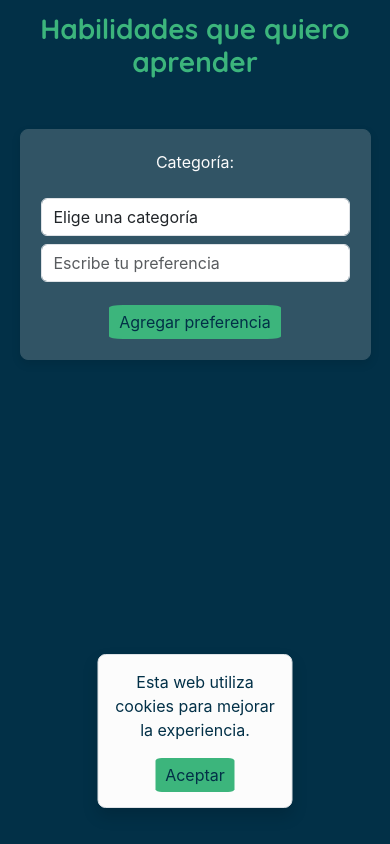
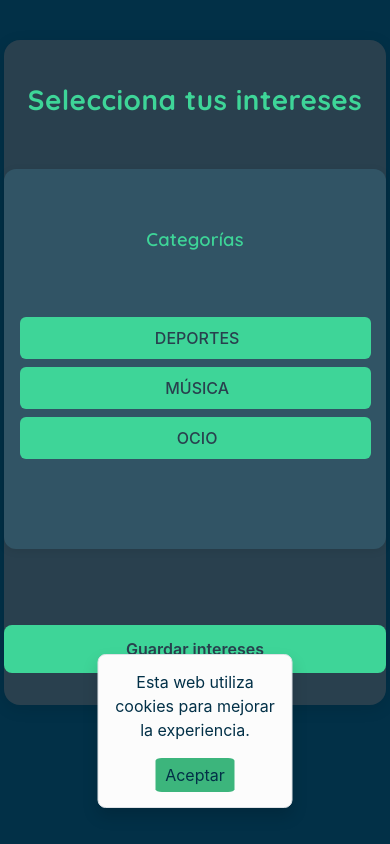
Before and after one commit to swaply-ext/swaply, an Angular app in the folder frontend/: page /interests in a window 390 px wide. Built offline with nearby package versions, Linux system fonts and the light colour scheme.

Commit message:
canvis a skills i interests per afegir hover amb nom de la skill o interest

```diff
--- a/frontend/src/app/pages/interests/interests.component.css
+++ b/frontend/src/app/pages/interests/interests.component.css
@@ -1 +1,200 @@
-/* Utilitzant els estils globals definits a style.css */
+/* File: skills.component.css */
+/* Uses global variables and utility classes from style.css (MIC format) */
+
+/* Main container */
+.container {
+  max-width: 800px;
+  margin: 40px auto;
+  padding: 24px 16px;
+  background: var(--background-secondary, #29404e);
+  border-radius: 16px;
+  box-shadow: 0 4px 16px rgba(0,0,0,0.10);
+}
+
+/* Main title */
+h1 {
+  text-align: center;
+  color: var(--primary-color-2, #3ed598);
+  font-family: var(--font-primary, 'Montserrat', sans-serif);
+  font-weight: 700;
+  margin-bottom: 28px;
+  letter-spacing: 0.5px;
+}
+
+/* Categories block */
+.categories {
+  background: var(--background-tertiary, #315465);
+  color: var(--text-on-dark, #fff);
+  border-radius: 12px;
+  padding: 20px 16px 16px 16px;
+  box-shadow: 0 2px 8px rgba(0,0,0,0.08);
+}
+
+/* Section titles */
+.category-selector h3,
+.subcategories h3 {
+  text-align: center;
+  font-family: var(--font-primary, 'Montserrat', sans-serif);
+  font-weight: 600;
+  color: var(--primary-color-2, #3ed598);
+  margin: 0 0 10px 0;
+  font-size: 1.15rem;
+  letter-spacing: 0.2px;
+}
+
+/* Category buttons */
+.category-buttons {
+  display: flex;
+  justify-content: center;
+  flex-wrap: wrap;
+  gap: 10px;
+  margin-bottom: 0;
+}
+
+.category-buttons button {
+  background: var(--primary-color-2, #3ed598);
+  color: var(--primary-color-1, #29404e);
+  font-family: var(--font-secondary, 'Inter', sans-serif);
+  border: none;
+  border-radius: 6px;
+  padding: 9px 18px;
+  cursor: pointer;
+  font-size: 1rem;
+  font-weight: 500;
+  transition: background 0.2s, color 0.2s, box-shadow 0.2s;
+  outline: none;
+}
+
+.category-buttons button:hover,
+.category-buttons button.selected {
+  background: var(--secondary-color-2, #1fa67a);
+  color: var(--secondary-color-3, #fff);
+  box-shadow: 0 0 8px rgba(62,213,152,0.15);
+}
+
+/* Subcategories block */
+.subcategories {
+  margin-top: 12px;
+  margin-bottom: 0;
+  padding: 0;
+}
+
+.subcategories h3 {
+  margin-bottom: 6px !important;
+  margin-top: 0;
+}
+
+/* Subcategory list */
+.subcategory-list {
+  display: flex;
+  flex-direction: column;
+  gap: 6px;
+  padding: 0;
+  margin: 0;
+}
+
+/* Subcategory item */
+.subcategory-item {
+  background: rgba(255,255,255,0.07);
+  border-radius: 6px;
+  padding: 0;
+  transition: background 0.18s;
+  display: flex;
+  align-items: center;
+}
+
+.subcategory-item label {
+  width: 100%;
+  display: flex;
+  align-items: center;
+  gap: 12px;
+  color: var(--text-on-dark, #fff);
+  font-family: var(--font-secondary, 'Inter', sans-serif);
+  font-size: 1rem;
+  cursor: pointer;
+  padding: 8px 12px;
+  border-radius: 6px;
+  background: none;
+  transition: background 0.18s;
+}
+
+.subcategory-item label:hover,
+.subcategory-item:hover {
+  background: rgba(62,213,152,0.10);
+}
+
+.subcategory-item input[type="checkbox"] {
+  width: 20px;
+  height: 20px;
+  accent-color: var(--primary-color-2, #3ed598);
+  margin-right: 8px;
+  border-radius: 4px;
+  border: 2px solid var(--primary-color-2, #3ed598);
+  background: #fff;
+  transition: box-shadow 0.18s;
+  flex-shrink: 0;
+}
+
+/* Save button */
+.actions {
+  text-align: center;
+  margin-top: 28px;
+}
+
+.submit-button {
+  background: var(--primary-color-2, #3ed598);
+  color: var(--primary-color-1, #29404e);
+  font-family: var(--font-secondary, 'Inter', sans-serif);
+  font-weight: 600;
+  border: none;
+  border-radius: 8px;
+  padding: 12px 28px;
+  cursor: pointer;
+  font-size: 1.05rem;
+  transition: background 0.2s, color 0.2s, box-shadow 0.2s, transform 0.15s;
+  outline: none;
+}
+
+.submit-button:hover {
+  background: var(--secondary-color-2, #1fa67a);
+  color: var(--secondary-color-3, #fff);
+  transform: translateY(-2px);
+  box-shadow: 0 4px 12px rgba(31,166,122,0.13);
+}
+
+/* Responsive design */
+@media (max-width: 700px) {
+  .container {
+    max-width: 98vw;
+    padding: 14px 2vw;
+  }
+  .categories {
+    padding: 12px 4vw 10px 4vw;
+  }
+}
+
+@media (max-width: 500px) {
+  .category-buttons {
+    flex-direction: column;
+    align-items: stretch;
+    gap: 8px;
+  }
+  .container {
+    padding: 8px 0;
+  }
+  .subcategory-item label {
+    font-size: 0.97rem;
+    padding: 8px 8px;
+  }
+  .submit-button {
+    width: 100%;
+    padding: 12px 0;
+    font-size: 1rem;
+  }
+}
+
+/* Utility: hide scrollbars for subcategory-list if needed */
+.subcategory-list {
+  scrollbar-width: thin;
+  scrollbar-color: var(--primary-color-2, #3ed598) #29404e;
+}
--- a/frontend/src/app/pages/interests/interests.component.html
+++ b/frontend/src/app/pages/interests/interests.component.html
@@ -1,25 +1,41 @@
-<h1>Habilidades que quiero aprender</h1>
+<!-- Fitxer: src/app/pages/interests/interests.component.html -->
 
-<div class="info-box">
-  <label for="category">Categoría:</label><br>
-  <select id="category" [(ngModel)]="selectedCategory" class="form-control mb-2">
-    <option value="" disabled selected>Elige una categoría</option>
-    <option *ngFor="let cat of categories" [value]="cat">{{ cat }}</option>
-  </select>
+<div class="container">
+  <h1>Selecciona tus intereses</h1>
 
-  <input type="text" placeholder="Escribe tu preferencia" [(ngModel)]="newInterest" class="form-control mb-2" />
+  <div class="categories">
+    <div class="category-selector">
+      <h3>Categorías</h3>
+      <div class="category-buttons">
+        <button
+          *ngFor="let category of categories"
+          [class.selected]="selectedCategory === category.id"
+          (click)="selectCategory(category.id)">
+          {{ category.name }}
+        </button>
+      </div>
+    </div>
 
-  <button (click)="addInterest()" class="btn-mic">Agregar preferencia</button>
+    <div class="subcategories" *ngIf="selectedCategory">
+      <h3>Subcategorías</h3>
+      <div class="subcategory-list">
+        <div *ngFor="let category of categories">
+          <div *ngIf="selectedCategory === category.id">
+            <div class="subcategory-item" *ngFor="let subcategory of
+            category.subcategories">
+              <label>
+                <input type="checkbox" [(ngModel)]="subcategory.
+                selected">
+                {{ subcategory.name }}
+              </label>
+            </div>
+          </div>
+        </div>
+      </div>
+    </div>
+  </div>
+
+  <div class="actions">
+    <button (click)="submitInterests()" class="submit-button">Guardar intereses</button>
+  </div>
 </div>
-<!-- Aqui comento com es veuria un bucle amb la variable imprimint les categories i les preferencies que aquesta variable haurem de cridar e enviar la BD
-<div class="info-box" *ngFor="let cat of categories">
-  <h3>{{ cat }}</h3>
-  <ul>
-    <li *ngFor="let interest of interestsByCategory[cat]; let i = index">
-      {{ interest }}
-      <button class="btn-mic btn-sm" (click)="removeInterest(cat, i)">Eliminar</button>
-    </li>
-  </ul>
-  <p *ngIf="!interestsByCategory[cat] || interestsByCategory[cat].length === 0">No hay preferencias agregadas.</p>
-</div>
--->
--- a/frontend/src/app/pages/interests/interests.component.ts
+++ b/frontend/src/app/pages/interests/interests.component.ts
@@ -1,32 +1,69 @@
 import { NgFor, NgIf } from '@angular/common';
 import { Component } from '@angular/core';
 import { FormsModule, NgModel } from '@angular/forms';
+import { CommonModule } from '@angular/common';
 
 @Component({
-  selector: 'app-interests',
-  standalone: true,
-  imports: [NgFor, NgIf, FormsModule],
-  templateUrl: './interests.component.html',
-  styleUrl: './interests.component.css'
+  selector: 'app-interests',
+  standalone: true,
+  imports: [FormsModule, CommonModule],
+  templateUrl: './interests.component.html',
+  styleUrls: ['./interests.component.css']
 })
-export class InterestsComponent {
-  categories = ['Deportes', 'Cocina', 'Otros']; // main categories
-  newInterest = ''; // input to add a preference
-  interestsByCategory: { [key: string]: string[] } = {}; // store interests per category
+export class InterestsComponent {
+  // Utilitzem les mateixes categories que a skills
+  categories = [
+    {
+      name: 'DEPORTES',
+      id: 'sports',
+      subcategories: [
+        { name: 'FÚTBOL', id: 'football', selected: false },
+        { name: 'PÁDEL', id: 'padel', selected: false },
+        { name: 'BÁSQUET', id: 'basketball', selected: false },
+        { name: 'BOXEO', id: 'boxing', selected: false },
+        { name: 'VÓLEY', id: 'volleyball', selected: false }
+      ]
+    },
+    {
+      name: 'MÚSICA',
+      id: 'music',
+      subcategories: [
+        { name: 'GUITARRA', id: 'guitar', selected: false },
+        { name: 'PIANO', id: 'piano', selected: false },
+        { name: 'VIOLÍN', id: 'violin', selected: false },
+        { name: 'BATERÍA', id: 'drums', selected: false },
+        { name: 'SAXO', id: 'saxophone', selected: false }
+      ]
+    },
+    {
+      name: 'OCIO',
+      id: 'leisure',
+      subcategories: [
+        { name: 'COCINA', id: 'cooking', selected: false },
+        { name: 'DIBUJO Y PINTURA', id: 'drawing', selected: false },
+        { name: 'BAILE', id: 'dancing', selected: false },
+        { name: 'MANUALIDADES', id: 'crafts', selected: false },
+        { name: 'OCIO DIGITAL', id: 'digital', selected: false }
+      ]
+    }
+  ];
 
-  selectedCategory = ''; // category selected in dropdown
+  selectedCategory: string | null = null;
 
-  addInterest() { // add a new interest
-    if (this.selectedCategory && this.newInterest.trim() !== '') {
-      if (!this.interestsByCategory[this.selectedCategory]) {
-        this.interestsByCategory[this.selectedCategory] = [];
-      }
-      this.interestsByCategory[this.selectedCategory].push(this.newInterest);
-      this.newInterest = '';
-    }
-  }
+  // Funció per seleccionar una categoria
+  selectCategory(categoryId: string): void {
+    this.selectedCategory = categoryId;
+  }
 
-  removeInterest(category: string, index: number) { // remove an interest
-    this.interestsByCategory[category].splice(index, 1);
-  }
+  // Funció per enviar el formulari
+  submitInterests(): void {
+    // Recollim les subcategories seleccionades
+    const selectedInterests = this.categories
+      .flatMap(category => category.subcategories)
+      .filter(subcategory => subcategory.selected)
+      .map(subcategory => subcategory.name);
+
+    console.log('Interessos seleccionats:', selectedInterests);
+    // Aquí pots afegir la lògica per enviar les dades al servidor
+  }
 }
--- a/frontend/src/app/pages/skills/skills.component.css
+++ b/frontend/src/app/pages/skills/skills.component.css
@@ -1,154 +1,104 @@
-/* Fitxer: skills.component.css */
+/* File: skills.component.css */
+/* Uses global variables and utility classes from style.css (MIC format) */
 
-/* Contenidor principal */
+/* Main container */
 .container {
   max-width: 800px;
   margin: 40px auto;
-  padding: 20px;
+  padding: 24px 16px;
+  background: var(--background-secondary, #29404e);
+  border-radius: 16px;
+  box-shadow: 0 4px 16px rgba(0,0,0,0.10);
 }
 
-/* Títol principal */
+/* Main title */
 h1 {
   text-align: center;
-  color: var(--principal-color-2);
-  font-family: var(--font-primary);
+  color: var(--primary-color-2, #3ed598);
+  font-family: var(--font-primary, 'Montserrat', sans-serif);
   font-weight: 700;
-  margin-bottom: 30px;
+  margin-bottom: 28px;
+  letter-spacing: 0.5px;
 }
 
-/* Contenidor categories i subcategories */
+/* Categories block */
 .categories {
-  background-color: #315465;
-  color: #ffffff;
+  background: var(--background-tertiary, #315465);
+  color: var(--text-on-dark, #fff);
   border-radius: 12px;
-  padding: 25px;
-  box-shadow: 0 4px 12px rgba(0, 0, 0, 0.15);
+  padding: 20px 16px 16px 16px;
+  box-shadow: 0 2px 8px rgba(0,0,0,0.08);
 }
 
-/* Títols secundaris */
+/* Section titles */
 .category-selector h3,
 .subcategories h3 {
   text-align: center;
-  font-family: var(--font-primary);
-  font-weight: 700;
-  color: var(--principal-color-2);
-  margin-bottom: 8px;
+  font-family: var(--font-primary, 'Montserrat', sans-serif);
+  font-weight: 600;
+  color: var(--primary-color-2, #3ed598);
+  margin: 0 0 10px 0;
+  font-size: 1.15rem;
+  letter-spacing: 0.2px;
 }
 
-/* Botons de categories */
+/* Category buttons */
 .category-buttons {
   display: flex;
   justify-content: center;
   flex-wrap: wrap;
-  gap: 12px;
+  gap: 10px;
+  margin-bottom: 0;
 }
 
 .category-buttons button {
-  background-color: var(--principal-color-2);
-  color: var(--principal-color-1);
-  font-family: var(--font-secondary);
+  background: var(--primary-color-2, #3ed598);
+  color: var(--primary-color-1, #29404e);
+  font-family: var(--font-secondary, 'Inter', sans-serif);
   border: none;
   border-radius: 6px;
-  padding: 10px 18px;
+  padding: 9px 18px;
   cursor: pointer;
-  font-size: 0.95rem;
-  transition: all 0.3s ease;
+  font-size: 1rem;
+  font-weight: 500;
+  transition: background 0.2s, color 0.2s, box-shadow 0.2s;
+  outline: none;
 }
 
-.category-buttons button:hover {
-  background-color: var(--secundary-color-2);
-  color: var(--secundary-color-3);
+.category-buttons button:hover,
+.category-buttons button.selected {
+  background: var(--secondary-color-2, #1fa67a);
+  color: var(--secondary-color-3, #fff);
+  box-shadow: 0 0 8px rgba(62,213,152,0.15);
 }
 
-.category-buttons button.selected {
-  background-color: var(--secundary-color-2);
-  color: var(--secundary-color-3);
-  font-weight: 600;
-  box-shadow: 0 0 8px rgba(255, 255, 255, 0.3);
+/* Subcategories block */
+.subcategories {
+  margin-top: 12px;
+  margin-bottom: 0;
+  padding: 0;
 }
 
+.subcategories h3 {
+  margin-bottom: 6px !important;
+  margin-top: 0;
+}
 
-.subcategories.ng-trigger {
-  /* Angular no posa classe sola, però simulem quan surt */
-  max-height: 1000px;
-  opacity: 1;
-}
+/* Subcategory list */
 .subcategory-list {
   display: flex;
   flex-direction: column;
-  gap: 12px;
+  gap: 6px;
+  padding: 0;
+  margin: 0;
 }
 
-/* Ítem subcategoria */
-.subcategory-item label {
-  display: flex;
-  align-items: center;
-  gap: 10px;
-  color: #ffffff;
-  font-family: var(--font-secondary);
-  font-size: 0.95rem;
-  cursor: pointer;
-  padding: 6px 10px;
+/* Subcategory item */
+.subcategory-item {
+  background: rgba(255,255,255,0.07);
   border-radius: 6px;
-  transition: background-color 0.2s ease;
-}
-
-.subcategory-item label:hover {
-  background-color: rgba(255, 255, 255, 0.1);
-}
-
-.subcategory-item input[type="checkbox"] {
-  width: 18px;
-  height: 18px;
-  cursor: pointer;
-  accent-color: var(--principal-color-2); /* verd */
-}
-
-/* Botó de guardar */
-.actions {
-  text-align: center;
-  margin-top: 30px;
-}
-
-.submit-button {
-  background-color: var(--principal-color-2);
-  color: var(--principal-color-1);
-  font-family: var(--font-secondary);
-  font-weight: 600;
-  border: none;
-  border-radius: 8px;
-  padding: 12px 24px;
-  cursor: pointer;
-  font-size: 1rem;
-  transition: all 0.3s ease;
-}
-
-.submit-button:hover {
-  background-color: var(--secundary-color-2);
-  color: var(--secundary-color-3);
-  transform: translateY(-2px);
-  box-shadow: 0 4px 8px rgba(0, 0, 0, 0.2);
-}
-
-/* Responsiu */
-@media (max-width: 576px) {
-  .category-buttons {
-    flex-direction: column;
-    align-items: center;
-  }
-}
-.subcategory-list {
-  display: flex;
-  flex-direction: column;
-  gap: 10px;
-  padding: 10px 0;
-}
-
-.subcategory-item {
-  background: rgba(255,255,255,0.08);
-  border-radius: 6px;
-  padding: 8px 14px;
-  transition: background 0.2s;
+  padding: 0;
+  transition: background 0.18s;
   display: flex;
   align-items: center;
 }
@@ -158,27 +108,93 @@ h1 {
   display: flex;
   align-items: center;
   gap: 12px;
-  color: #fff;
-  font-family: var(--font-secondary);
+  color: var(--text-on-dark, #fff);
+  font-family: var(--font-secondary, 'Inter', sans-serif);
   font-size: 1rem;
   cursor: pointer;
-  padding: 0;
-  border-radius: 0;
+  padding: 8px 12px;
+  border-radius: 6px;
   background: none;
+  transition: background 0.18s;
+}
+
+.subcategory-item label:hover,
+.subcategory-item:hover {
+  background: rgba(62,213,152,0.10);
 }
 
 .subcategory-item input[type="checkbox"] {
   width: 20px;
   height: 20px;
-  accent-color: var(--principal-color-2);
-  margin-right: 10px;
+  accent-color: var(--primary-color-2, #3ed598);
+  margin-right: 8px;
   border-radius: 4px;
-  border: 2px solid var(--principal-color-2);
+  border: 2px solid var(--primary-color-2, #3ed598);
   background: #fff;
-  transition: box-shadow 0.2s;
+  transition: box-shadow 0.18s;
+  flex-shrink: 0;
 }
 
-.subcategory-item label:hover,
-.subcategory-item:hover {
-  background: rgba(255,255,255,0.15);
+/* Save button */
+.actions {
+  text-align: center;
+  margin-top: 28px;
 }
+
+.submit-button {
+  background: var(--primary-color-2, #3ed598);
+  color: var(--primary-color-1, #29404e);
+  font-family: var(--font-secondary, 'Inter', sans-serif);
+  font-weight: 600;
+  border: none;
+  border-radius: 8px;
+  padding: 12px 28px;
+  cursor: pointer;
+  font-size: 1.05rem;
+  transition: background 0.2s, color 0.2s, box-shadow 0.2s, transform 0.15s;
+  outline: none;
+}
+
+.submit-button:hover {
+  background: var(--secondary-color-2, #1fa67a);
+  color: var(--secondary-color-3, #fff);
+  transform: translateY(-2px);
+  box-shadow: 0 4px 12px rgba(31,166,122,0.13);
+}
+
+/* Responsive design */
+@media (max-width: 700px) {
+  .container {
+    max-width: 98vw;
+    padding: 14px 2vw;
+  }
+  .categories {
+    padding: 12px 4vw 10px 4vw;
+  }
+}
+
+@media (max-width: 500px) {
+  .category-buttons {
+    flex-direction: column;
+    align-items: stretch;
+    gap: 8px;
+  }
+  .container {
+    padding: 8px 0;
+  }
+  .subcategory-item label {
+    font-size: 0.97rem;
+    padding: 8px 8px;
+  }
+  .submit-button {
+    width: 100%;
+    padding: 12px 0;
+    font-size: 1rem;
+  }
+}
+
+/* Utility: hide scrollbars for subcategory-list if needed */
+.subcategory-list {
+  scrollbar-width: thin;
+  scrollbar-color: var(--primary-color-2, #3ed598) #29404e;
+}
--- a/frontend/src/app/pages/skills/skills.component.html
+++ b/frontend/src/app/pages/skills/skills.component.html
@@ -18,7 +18,6 @@
     <div class="subcategories" *ngIf="selectedCategory">
       <div class="subcategory-list">
         <div *ngFor="let category of categories">
-
           <div *ngIf="selectedCategory === category.id">
             <div class="subcategory-item" *ngFor="let subcategory of
             category.subcategories">
```
